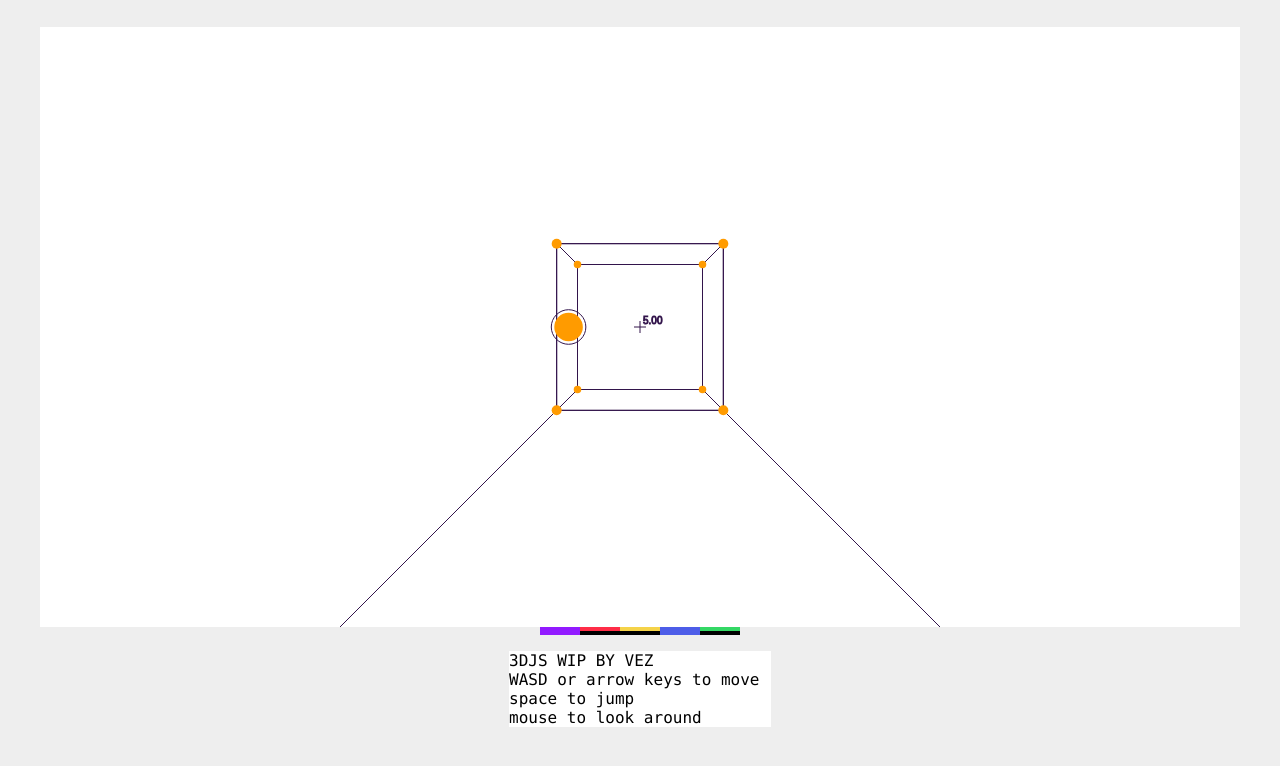
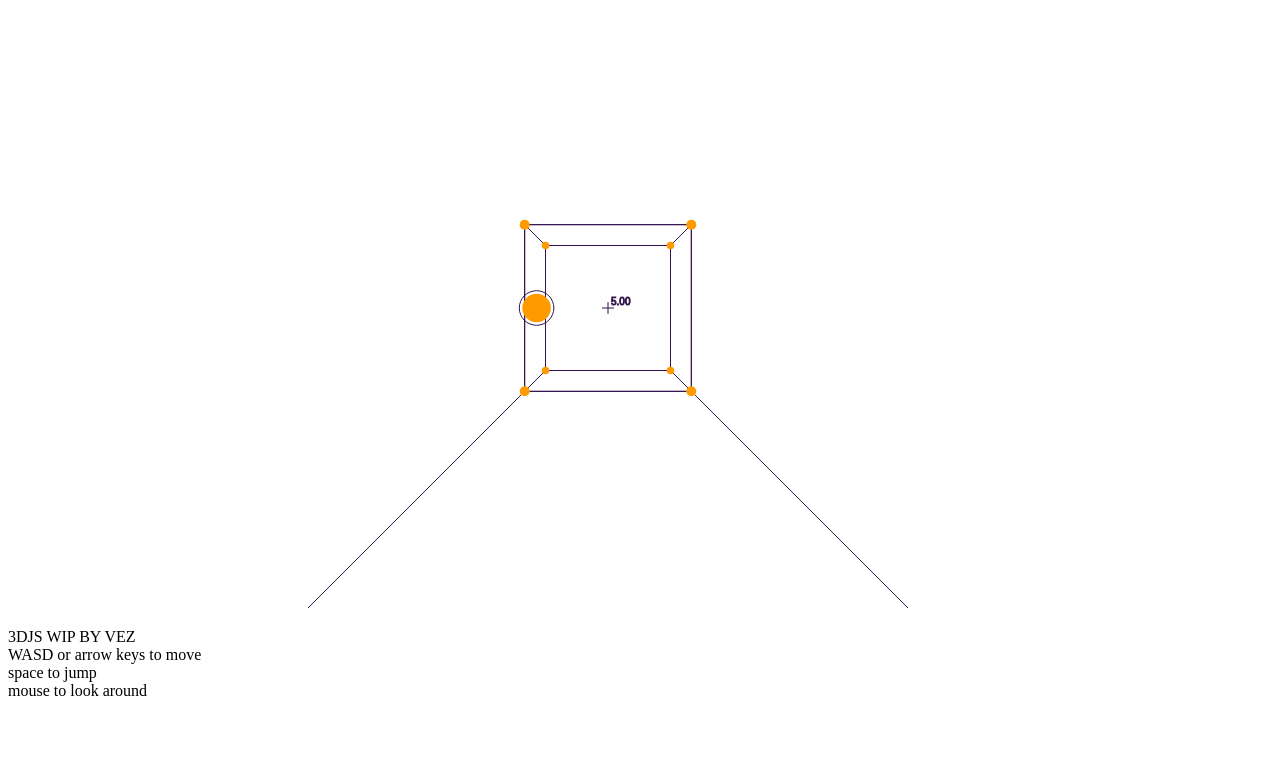
Before and after one commit to vezwork/3c, a plain HTML site: page drawer.html in a window 1280 px wide. Drawn offline with Linux system fonts and the light colour scheme.

Commit message:
set up for online

```diff
--- a/drawer.html
+++ b/drawer.html
@@ -1,23 +1,11 @@
 <!DOCTYPE html>
-<!-- saved from url=(0023)http://vez.design/3djs/ -->
-<html><head><meta http-equiv="Content-Type" content="text/html; charset=UTF-8">
-
+<html>
+    <head>
+        <meta http-equiv="Content-Type" content="text/html; charset=UTF-8">
         <title>Perspective Canvas 3d!</title>
-
-
-
-
-        <link rel="stylesheet" href="./drawer_files/style.css">
-
-
-
-
     </head>
 
-  <body onload="draw();" cz-shortcut-listen="true">
-
-
-&nbsp;
+    <body>
         <canvas id="canvas" width="1200" height="600">
         Your browser doesn't support the canvas :/
         </canvas>
@@ -31,10 +19,5 @@
         <p style="width: 262px;">3DJS WIP BY VEZ<br>WASD or arrow keys to move<br>space to jump<br>mouse to look around</p>
 
         <script src="./drawer_files/index.js"></script>
-
-
-
-
-
-
-</body></html>
+    </body>
+</html>
--- a/drawer_files/index.js
+++ b/drawer_files/index.js
@@ -686,3 +686,16 @@ function roundToNearest(numToRound, numToRoundTo) {
     numToRoundTo = 1 / (numToRoundTo);
     return Math.round(numToRound * numToRoundTo) / numToRoundTo;
 }
+
+draw();
+
+const socket = new WebSocket('ws://localhost:3001');
+// Connection opened
+socket.addEventListener('open', function (event) {
+    socket.send(JSON.stringify({msg:'something'}));
+});
+
+// Listen for messages
+socket.addEventListener('message', function (event) {
+    console.log('Message from server ', JSON.parse(event.data));
+});
--- a/drawer_files/style.css
+++ /dev/null
@@ -1,50 +0,0 @@
-body {
-  background: #EEE;
-  overflow:hidden;
-  font-family: "Lucida Console", Monaco, monospace;
-}
-
-canvas, p{
-  background: #FFF;
-  cursor: pointer;
-  display: block;
-  margin-left: auto;
-  margin-right: auto;
-}
-.canvas-container {
-  height: 8px;
-  width: 200px;
-  margin-left: auto;
-  margin-right: auto;
-  background: #000;
-}
-
-.canvas-container div {
-	width: 20%;
-	height: 4px;
-	float:left;
-	margin: 0;
-	padding: 0;
-}
-
-.canvas-container div:nth-child(1) {
-	background: #921AFF;
-	height: 8px;
-}
-
-.canvas-container div:nth-child(2) {
-	background: #FF2D47;
-}
-
-.canvas-container div:nth-child(3) {
-	background: #F5D349;
-}
-
-.canvas-container div:nth-child(4) {
-	background: #4D5DE8;
-	height: 8px;
-}
-
-.canvas-container div:nth-child(5) {
-	background: #34D865;
-}
```
Also changed, not shown: server.js (+65 -0 lines), 1 other file. Lines whose indentation alone changed are shown as unchanged.
